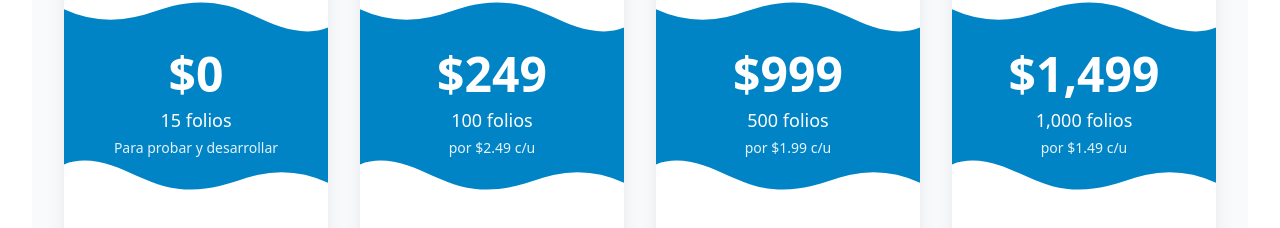
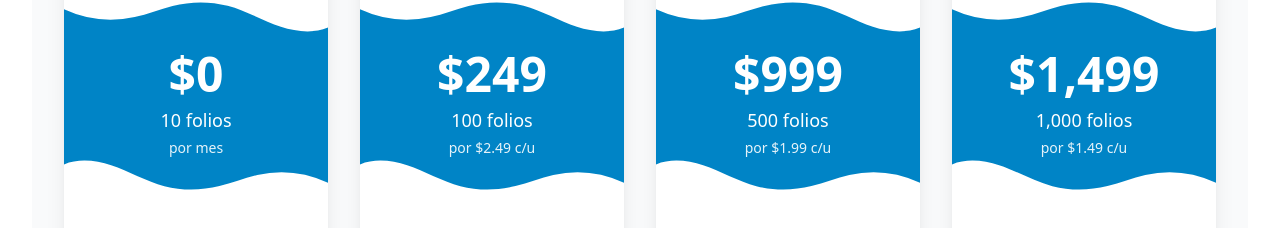
Before and after one commit to portfedh/codi-api-frontend, a React (Vite) app: page / in a window 1280 px wide. Shown: the part 3526-3754 px from the top of the page. Built offline with nearby package versions, Linux system fonts and the light colour scheme; no server answers.

Commit message:
fix: correct sales figures and update free trial description in PricingSection

```diff
--- a/src/components/home/PricingSection.tsx
+++ b/src/components/home/PricingSection.tsx
@@ -17,7 +17,7 @@ const pricingTiers: PricingTier[] = [
     name: 'Gratis',
     icon: <Zap className="w-12 h-12 text-white" />,
     price: 0,
-    sales: 15,
+    sales: 10,
     pricePerUnit: null,
     featured: false,
     isFree: true,
@@ -120,7 +120,7 @@ export default function PricingSection() {
                   )}
                   {tier.isFree && (
                     <div className="text-sm mt-1 opacity-90">
-                      Para probar y desarrollar
+                      por mes
                     </div>
                   )}
                 </div>
```
